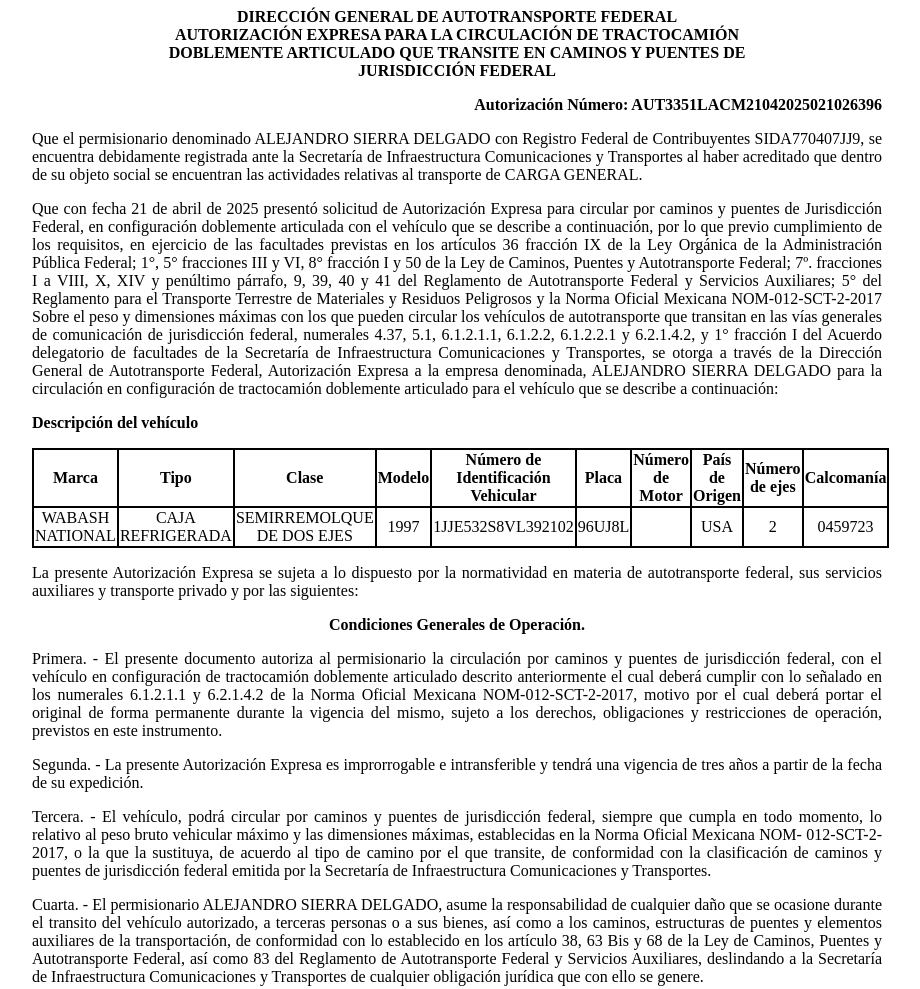
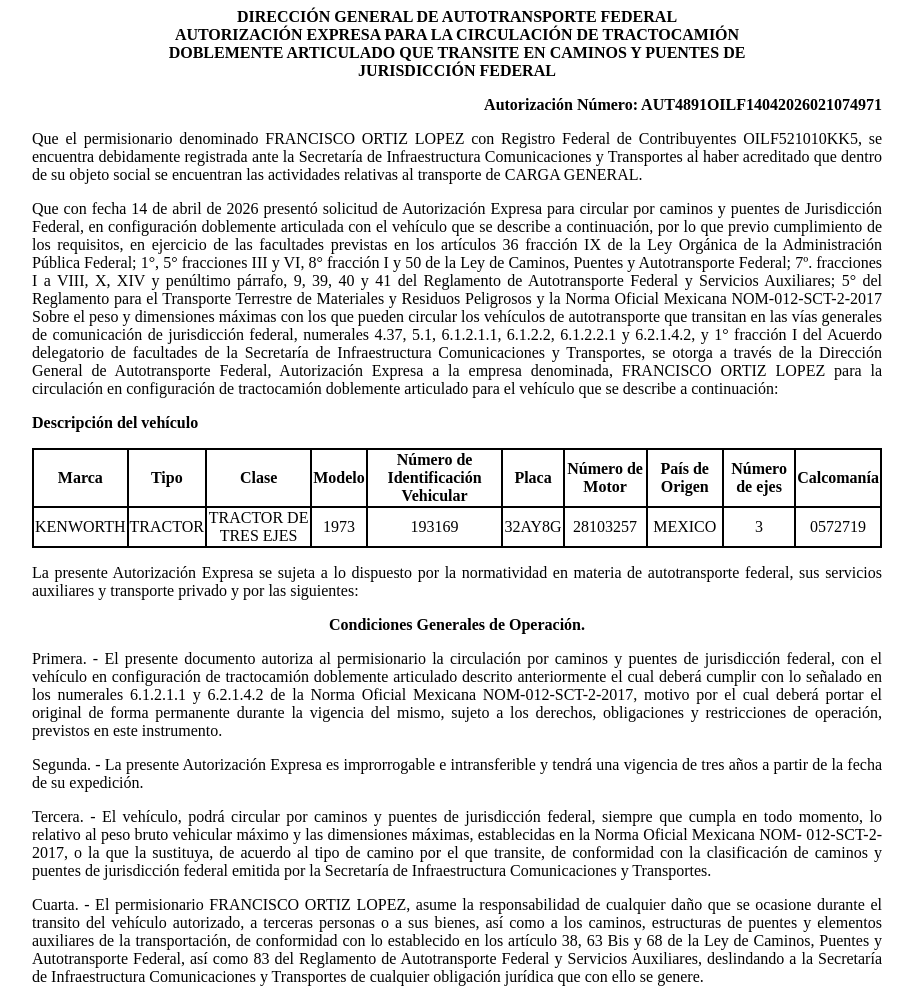
Before and after one commit to app-sct1/ConsultaAutDobleRemolque-folio-0201525, a plain HTML site: page index.html in a window 1280 px wide. Shown: the top 989 px of the page, without its empty margins (183-1103 px from the left). Drawn offline with Linux system fonts and the light colour scheme.

Commit message:
index.html

```diff
--- a/index.html
+++ b/index.html
@@ -75,19 +75,19 @@
 						<p class="sinMargen">DOBLEMENTE ARTICULADO QUE TRANSITE EN CAMINOS Y PUENTES DE</p>
 						<p class="sinMargen">JURISDICCIÓN FEDERAL</p>
 					</div>
-<p class="derechaNegro">Autorización Número: AUT3351LACM21042025021026396</p>
+<p class="derechaNegro">Autorización Número: AUT4891OILF14042026021074971</p>
 
 					<p class="justificado">Que el permisionario denominado
-						ALEJANDRO SIERRA DELGADO con Registro Federal de
-						Contribuyentes SIDA770407JJ9, se encuentra
+					    FRANCISCO ORTIZ LOPEZ con Registro Federal de
+						Contribuyentes OILF521010KK5, se encuentra
 						debidamente registrada ante la Secretaría de Infraestructura
 						Comunicaciones y Transportes al haber acreditado que dentro de su
 						objeto social se encuentran las actividades relativas al
 						transporte de CARGA GENERAL.</p>
 
 
-					<p class="justificado">Que con fecha 21 de
-						abril de 2025 presentó
+					<p class="justificado">Que con fecha 14 de
+						abril de 2026 presentó
 						solicitud de Autorización Expresa para circular por caminos y
 						puentes de Jurisdicción Federal, en configuración doblemente
 						articulada con el vehículo que se describe a continuación, por lo
@@ -107,7 +107,7 @@
 						facultades de la Secretaría de Infraestructura Comunicaciones y
 						Transportes, se otorga a través de la
 						Dirección General de Autotransporte Federal, Autorización Expresa a la
-						empresa denominada, ALEJANDRO SIERRA DELGADO para la
+						empresa denominada, FRANCISCO ORTIZ LOPEZ para la
 						circulación en configuración de tractocamión doblemente articulado
 						para el vehículo que se describe a continuación:</p>
 
@@ -128,16 +128,16 @@
 							<th class="borde">Calcomanía</th>
 						</tr>
 						<tr class="borde">
-							<td class="borde">WABASH NATIONAL</td>
-							<td class="borde">CAJA REFRIGERADA</td>
-							<td class="borde">SEMIRREMOLQUE DE DOS EJES</td>
-							<td class="borde">1997</td>
-							<td class="borde">1JJE532S8VL392102</td>
-							<td class="borde">96UJ8L</td>
-							<td class="borde"></td>
-							<td class="borde">USA</td>
-							<td class="borde">2</td>
-							<td class="borde">0459723</td>
+							<td class="borde">KENWORTH</td>
+							<td class="borde">TRACTOR</td>
+							<td class="borde">TRACTOR DE TRES EJES</td>
+							<td class="borde">1973</td>
+							<td class="borde">193169</td>
+							<td class="borde">32AY8G</td>
+							<td class="borde">28103257</td>
+							<td class="borde">MEXICO</td>
+							<td class="borde">3</td>
+							<td class="borde">0572719</td>
 						</tr>
 
 					</tbody></table>
@@ -175,7 +175,7 @@
 						Secretaría de Infraestructura Comunicaciones y Transportes.</p>
 
 					<p class="justificado">Cuarta. - El permisionario
-						ALEJANDRO SIERRA DELGADO, asume la responsabilidad de
+						FRANCISCO ORTIZ LOPEZ, asume la responsabilidad de
 						cualquier daño que se ocasione durante el transito del vehículo
 						autorizado, a terceras personas o a sus bienes, así como a los
 						caminos, estructuras de puentes y elementos auxiliares de la
```
